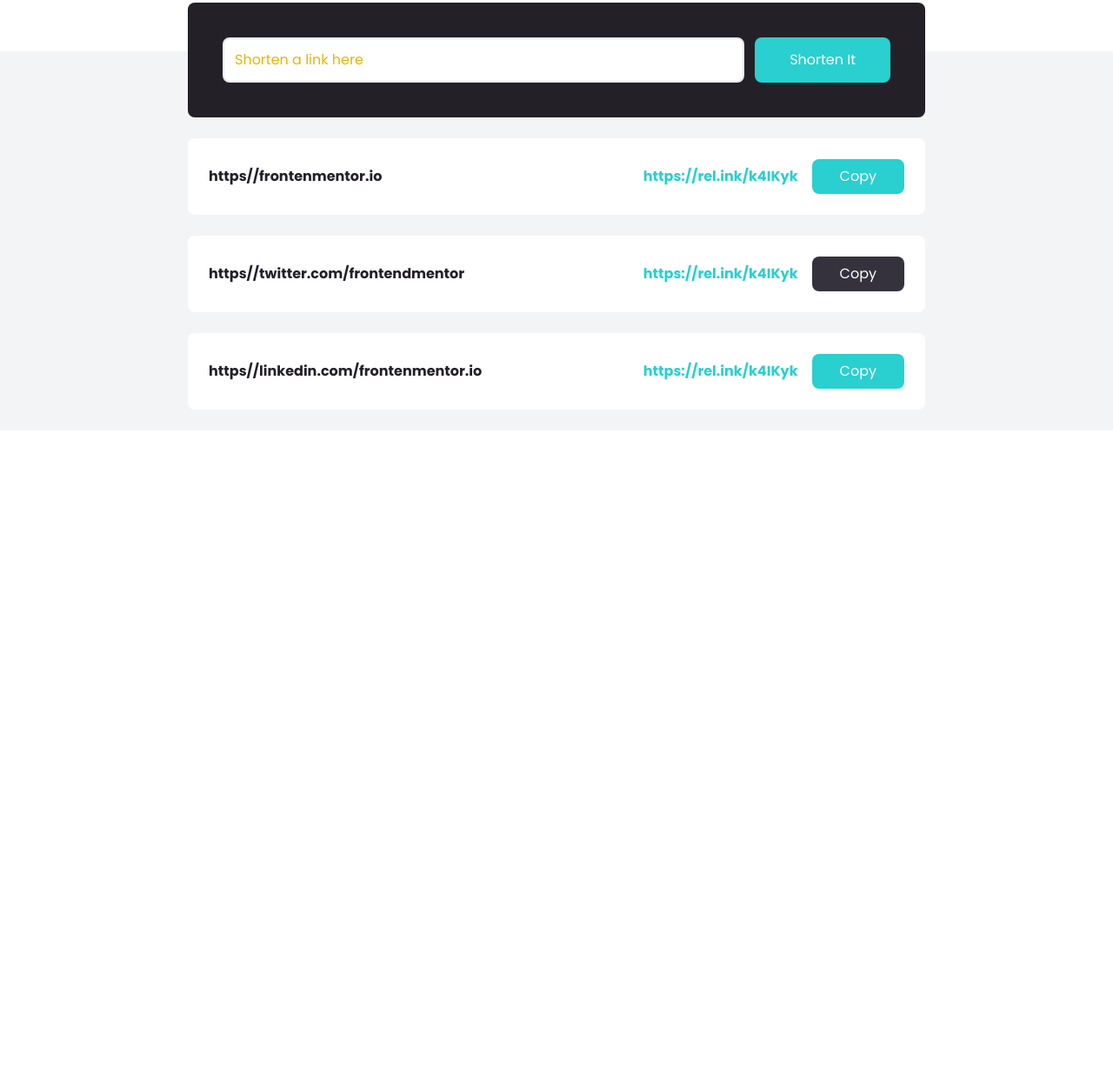
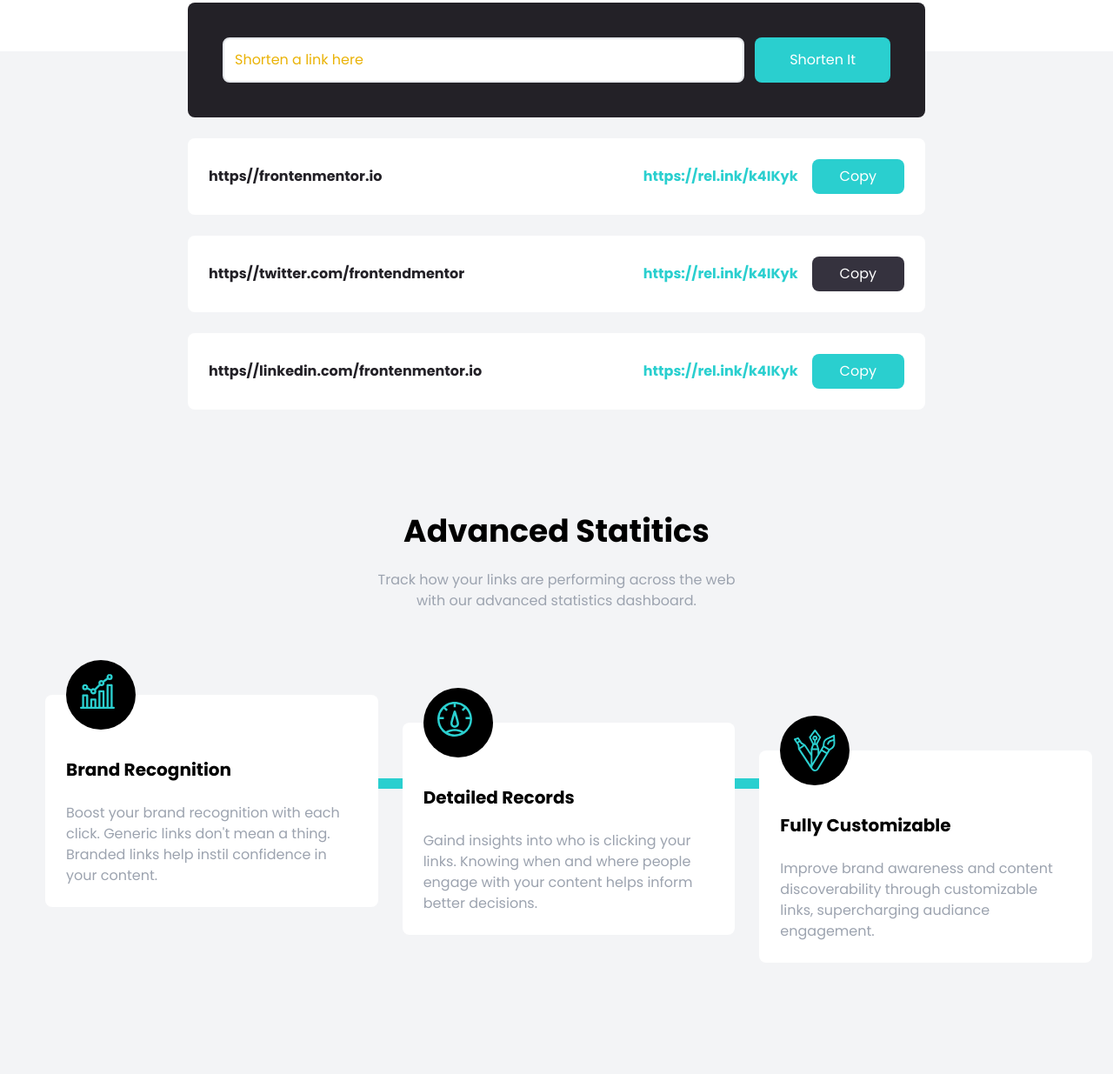
Before and after one commit to Radaghast-teh-brown/Webpage-tailwind, a website: page index.html in a window 1280 px wide. Shown: the part 685-1920 px from the top of the page at 87% size. Before the commit the page ends 1180 px from the top, so only its background shows below. Drawn offline with Linux system fonts and the light colour scheme.

Commit message:
Feature boxes

```diff
--- a/index.html
+++ b/index.html
@@ -149,6 +149,85 @@
             </div>
 
         </div>
+    </section>
+
+    <!-- Stats section -->
+    <section id="stats" class="py-24 bg-gray-100">
+        <div class="container mx-auto px-3">
+            <h2 class="text-4xl mx-auto mb-6 font-bold text-center">
+                Advanced Statitics
+            </h2>
+            <p class="max-w-xs mx-auto text-center text-gray-400 md:max-w-md">
+                Track how your links are performing across the web with our advanced statistics dashboard.
+            </p>
+        </div>
+    </section>
+
+    <!-- Feature box -->
+    <section id="feature" class="pb-32 bg-gray-100">
+        <div class="relative container flex flex-col items-start px-6 mx-auto md:flex-row md:space-x-7">
+            <!-- Horizontal line -->
+            <div class="hidden absolute top-24 w-10/12 left-16 h-3 bg-cyan md:block">
+
+            </div>
+
+            <!-- Vertical line -->
+            <div class="absolute w-2 h-full left-1/2 -ml-1 bg-cyan md:hidden">
+
+            </div>
+
+            <!-- Box  1 -->
+            <div class="relative flex flex-col p-6 space-y-6 bg-white rounded-lg md:w-1/3">
+                <!-- Image positioning -->
+                <div class="absolute -ml-10 -top-10 left-1/2 md:left-16">
+                    <!-- Image container for background &center -->
+                    <div class="flex-items-center justify-center w-20 h-20 p-4 rounded-full bg-black">
+                        <img src="images/icon-brand-recognition.svg" alt="">
+                    </div>
+                </div>
+                <h5 class="pt-6 text-xl font-bold text-center capitalize md:text-left">
+                    Brand Recognition
+                </h5>
+                <p class="text-center text-gray-400 md:text-left">
+                    Boost your brand recognition with each click. Generic links don't mean a thing. Branded links help instil confidence in your content.
+                </p>
+            </div>
+
+            <!-- Box  2 -->
+            <div class="relative flex flex-col mt-24 p-6 space-y-6 bg-white rounded-lg md:w-1/3 md:mt-8">
+                <!-- Image positioning -->
+                <div class="absolute -ml-10 -top-10 left-1/2 md:left-16">
+                    <!-- Image container for background &center -->
+                    <div class="flex-items-center justify-center w-20 h-20 p-4 rounded-full bg-black">
+                        <img src="images/icon-detailed-records.svg" alt="">
+                    </div>
+                </div>
+                <h5 class="pt-6 text-xl font-bold text-center capitalize md:text-left">
+                    Detailed Records
+                </h5>
+                <p class="text-center text-gray-400 md:text-left">
+                    Gaind insights into who is clicking your links. Knowing when and where people engage with your content helps inform better decisions.
+                </p>
+            </div>
+
+            <!-- Box  3 -->
+            <div class="relative flex flex-col mt-24 p-6 space-y-6 bg-white rounded-lg md:w-1/3 md:mt-16">
+                <!-- Image positioning -->
+                <div class="absolute -ml-10 -top-10 left-1/2 md:left-16">
+                    <!-- Image container for background &center -->
+                    <div class="flex-items-center justify-center w-20 h-20 p-4 rounded-full bg-black">
+                        <img src="images/icon-fully-customizable.svg" alt="">
+                    </div>
+                </div>
+                <h5 class="pt-6 text-xl font-bold text-center capitalize md:text-left">
+                    Fully Customizable
+                </h5>
+                <p class="text-center text-gray-400 md:text-left">
+                    Improve brand awareness and content discoverability through customizable links, supercharging audiance engagement.
+                </p>
+            </div>
+
+        </div>
 
     </section>
 </body>
--- a/js/script.js
+++ b/js/script.js
@@ -9,7 +9,7 @@ function formSubmit(e) {
 
     if(input.value === '') {
         errMsg.innerHTML = 'Please enter something';
-        input.classList.add('bg-black');
+        input.classList.add();
     }
 
 }
```
Also changed, not shown: css/style.css.
